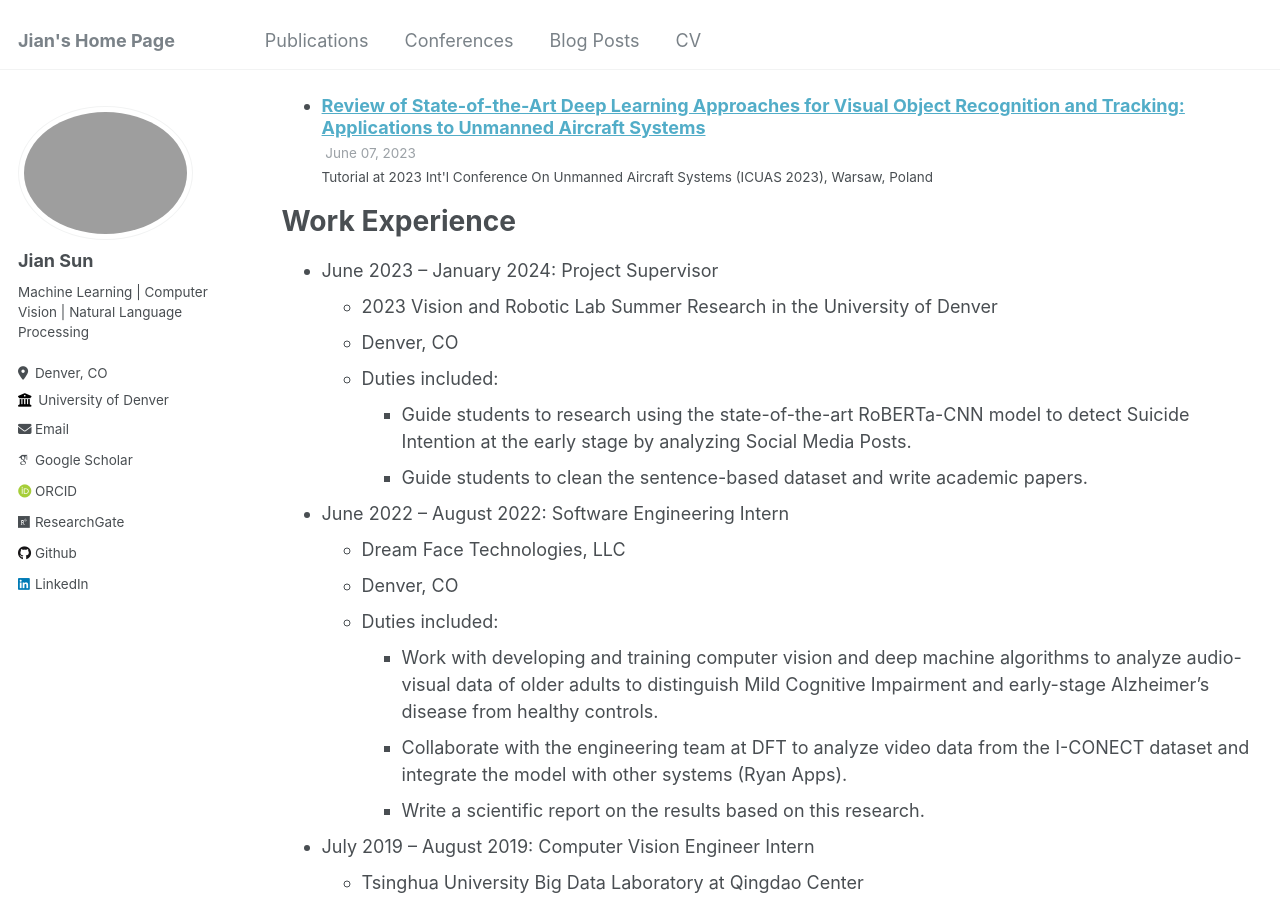
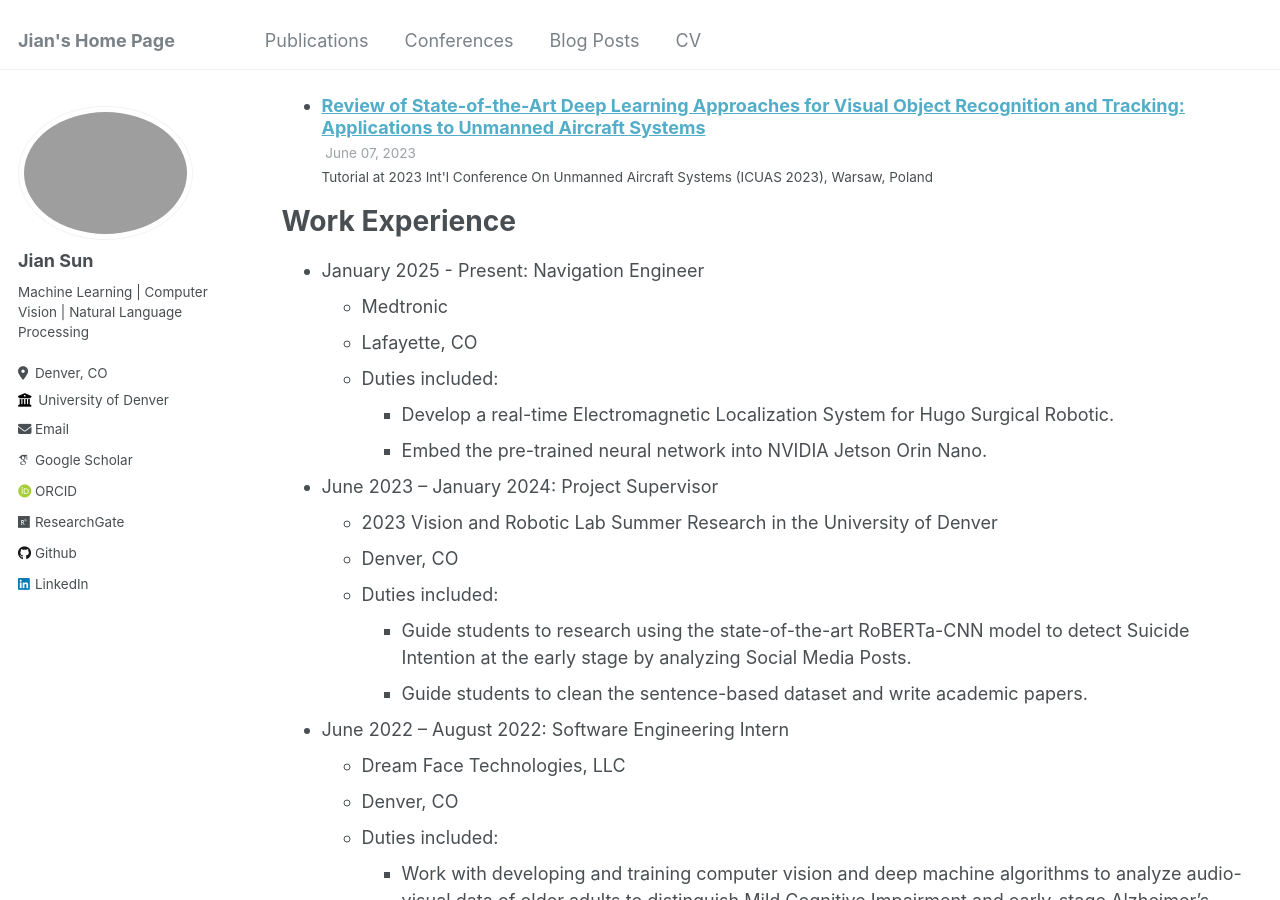
Before and after one commit to jiansfoggy/sj-home.github.io, a Jekyll site: the page built from _pages/cv.md, in a window 1280 px wide and 900 px high, scrolled down 1000 px. Built offline with Jekyll 4.4.1, drawn with Linux system fonts in a browser that asks for light colours; some web fonts are replaced.

Commit message:
Update cv.md

```diff
--- a/_pages/cv.md
+++ b/_pages/cv.md
@@ -31,6 +31,13 @@ Conferences
 
 Work Experience
 ===============
+* January 2025 - Present: Navigation Engineer
+  * Medtronic
+  * Lafayette, CO
+  * Duties included:
+    * Develop a real-time Electromagnetic Localization System for Hugo Surgical Robotic.
+    * Embed the pre-trained neural network into NVIDIA Jetson Orin Nano.
+
 * June 2023 – January 2024: Project Supervisor
   * 2023 Vision and Robotic Lab Summer Research in the University of Denver
   * Denver, CO
```
